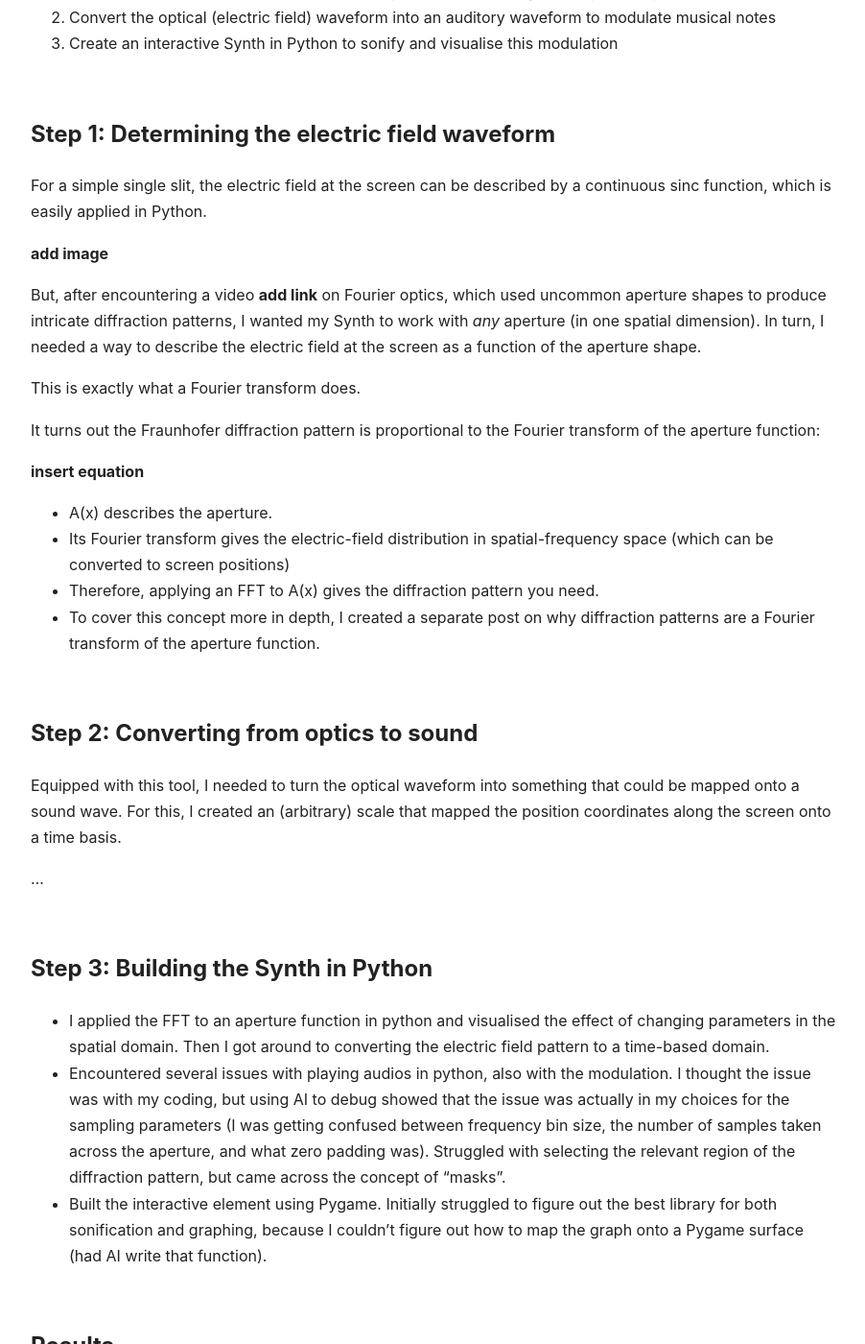
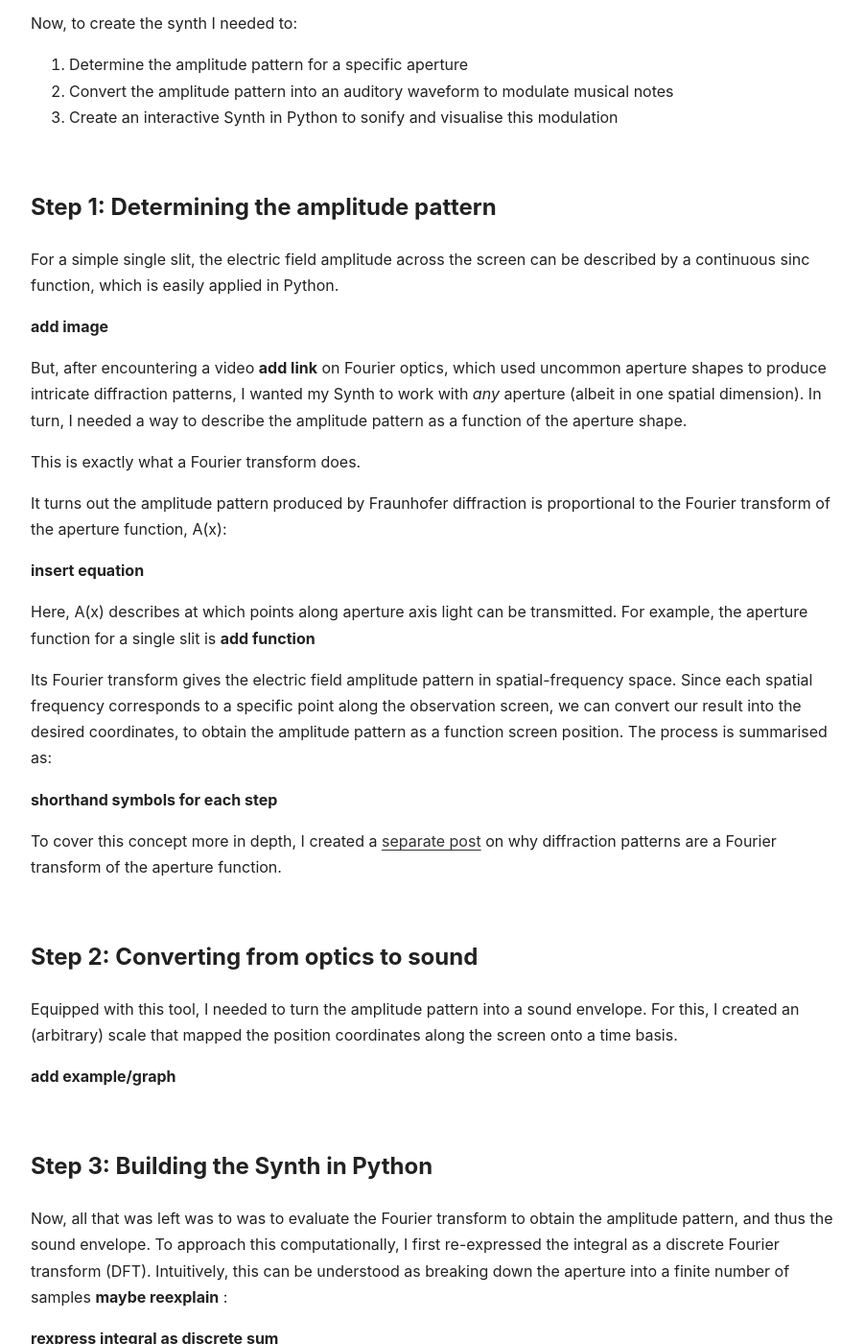
Before and after one commit to nk-clara/nk-clara.github.io, a Jekyll site: the page built from diffraction.md, in a window 1280 px wide and 1400 px high, scrolled down 1145 px. Shown: the whole window at 96% size, without its empty margins (188-1090 px from the left). Built offline with Jekyll 4.4.1, drawn with Linux system fonts in a browser that asks for light colours; some of the changed text lies outside the part shown.

Commit message:
Update diffraction.md

```diff
--- a/diffraction.md
+++ b/diffraction.md
@@ -17,50 +17,66 @@
 
 ## Background
 
-**add Intro about diffraction**
-- mention the difference between electric field amplitude and intensity, and specify which will be used! (i.e. electric field waveform refers to its amplitude)
--
+If you, like me, are interested in both music and physics, you will probably have heard that the timbre, or unique sound, of synthesizers can be altered by modulating a pure tone. Modulation involves changing the shape of a sound wave at a specific base frequency by overlaying it with another wave form, known as an envelope.
 
-If you, like me, are interested in both music and physics, you will probably have heard that the timbre, or unique sound, of synthesizers can be altered by modulating a pure tone. Modulation involves changing the shape of a sound wave at a specific base frequency by overlaying it with another wave form. **add image?**  The key idea behind this Synth was to apply a modulation to musical notes (pure sine waves) that was based on the waveform of the electric field amplitude at the diffraction screen.
+**add image?**
 
-This led to three primary steps to building the Synth:
+The key idea behind this Synth was to apply a modulation to musical notes (pure sine waves) that was based on the amplitude pattern produced when light diffracts through a specific aperture. Here, "amplitude pattern" refers to the electric field amplitude as a function of position along the screen. I chose the amplitude pattern instead of the intensity pattern for the envelope, as it produces clearer differences in timbre (since **|E|^2 is proportional to I**).
 
-1. Determine the electric field waveform at the position of screen given a specific aperture
-2. Convert the optical (electric field) waveform into an auditory waveform to modulate musical notes
+**add image that compares the two**
+
+Now, to create the synth I needed to:
+
+1. Determine the amplitude pattern for a specific aperture
+2. Convert the amplitude pattern into an auditory waveform to modulate musical notes
 3. Create an interactive Synth in Python to sonify and visualise this modulation
 
 
-## Step 1: Determining the electric field waveform
+## Step 1: Determining the amplitude pattern
 
-For a simple single slit, the electric field at the screen can be described by a continuous sinc function, which is easily applied in Python.
+For a simple single slit, the electric field amplitude across the screen can be described by a continuous sinc function, which is easily applied in Python.
 
 **add image**
 
-But, after encountering a video **add link** on Fourier optics, which used uncommon aperture shapes to produce intricate diffraction patterns, I wanted my Synth to work with *any* aperture (in one spatial dimension). In turn, I needed a way to describe the electric field at the screen as a function of the aperture shape.
+But, after encountering a video **add link** on Fourier optics, which used uncommon aperture shapes to produce intricate diffraction patterns, I wanted my Synth to work with *any* aperture (albeit in one spatial dimension). In turn, I needed a way to describe the amplitude pattern as a function of the aperture shape.
 
 This is exactly what a Fourier transform does.
 
-It turns out the Fraunhofer diffraction pattern is proportional to the Fourier transform of the aperture function:
+It turns out the amplitude pattern produced by Fraunhofer diffraction is proportional to the Fourier transform of the aperture function, A(x):
 
 **insert equation**
 
-- A(x) describes the aperture.
-- Its Fourier transform gives the electric-field distribution in spatial-frequency space (which can be converted to screen positions)
-- Therefore, applying an FFT to A(x) gives the diffraction pattern you need.
-- To cover this concept more in depth, I created a separate post on why diffraction patterns are a Fourier transform of the aperture function.
+Here, A(x) describes at which points along aperture axis light can be transmitted. For example, the aperture function for a single slit is **add function**
+
+Its Fourier transform gives the electric field amplitude pattern in spatial-frequency space. Since each spatial frequency corresponds to a specific point along the observation screen, we can convert our result into the desired coordinates, to obtain the amplitude pattern as a function screen position. The process is summarised as:
+
+**shorthand symbols for each step**
+
+To cover this concept more in depth, I created a [separate post](nk-clara.github.io/fourier) on why diffraction patterns are a Fourier transform of the aperture function.
 
 ## Step 2: Converting from optics to sound
 
-Equipped with this tool, I needed to turn the optical waveform into something that could be mapped onto a sound wave. For this, I created an (arbitrary) scale that mapped the position coordinates along the screen onto a time basis.
+Equipped with this tool, I needed to turn the amplitude pattern into a sound envelope. For this, I created an (arbitrary) scale that mapped the position coordinates along the screen onto a time basis.
 
-...
+**add example/graph**
 
 
 ## Step 3: Building the Synth in Python
 
-- I applied the FFT to an aperture function in python and visualised the effect of changing parameters in the spatial domain. Then I got around to converting the electric field pattern to a time-based domain.
-- Encountered several issues with playing audios in python, also with the modulation. I thought the issue was with my coding, but using AI to debug showed that the issue was actually in my choices for the sampling parameters (I was getting confused between frequency bin size, the number of samples taken across the aperture, and what zero padding was). Struggled with selecting the relevant region of the diffraction pattern, but came across the concept of "masks".
-- Built the interactive element using Pygame. Initially struggled to figure out the best library for both sonification and graphing, because I couldn't figure out how to map the graph onto a Pygame surface (had AI write that function).
+Now, all that was left was to was to evaluate the Fourier transform to obtain the amplitude pattern, and thus the sound envelope. To approach this computationally, I first re-expressed the integral as a discrete Fourier transform (DFT). Intuitively, this can be understood as breaking down the aperture into a finite number of samples  **maybe reexplain** :
+
+**rexpress integral as discrete sum**
+
+To evaluate this DFT in Python, I used a Fast-Fourier-Transform (included in the numpy.fft library), due to its relatively low computational time.
+
+Then, I defined a function to convert the FFT output into a time basis.
+- I encountered several issues with playing audios in python, also with the modulation.
+- I thought the issue was with my coding, but using AI to debug showed that the issue was actually in my choices for the sampling parameters (I was getting confused between frequency bin size, the number of samples taken across the aperture, and what zero padding was).
+- Struggled with selecting the relevant region of the diffraction pattern, but came across the concept of "masks".
+
+
+Finally, I built the interactive element using Pygame.
+- Initially struggled to figure out the best library for both sonification and graphing, because I couldn't figure out how to map the graph onto a Pygame surface (had AI write that function).
 
 
 
```
Also changed, not shown: other parts of diffraction.md (+1 -1 lines).
